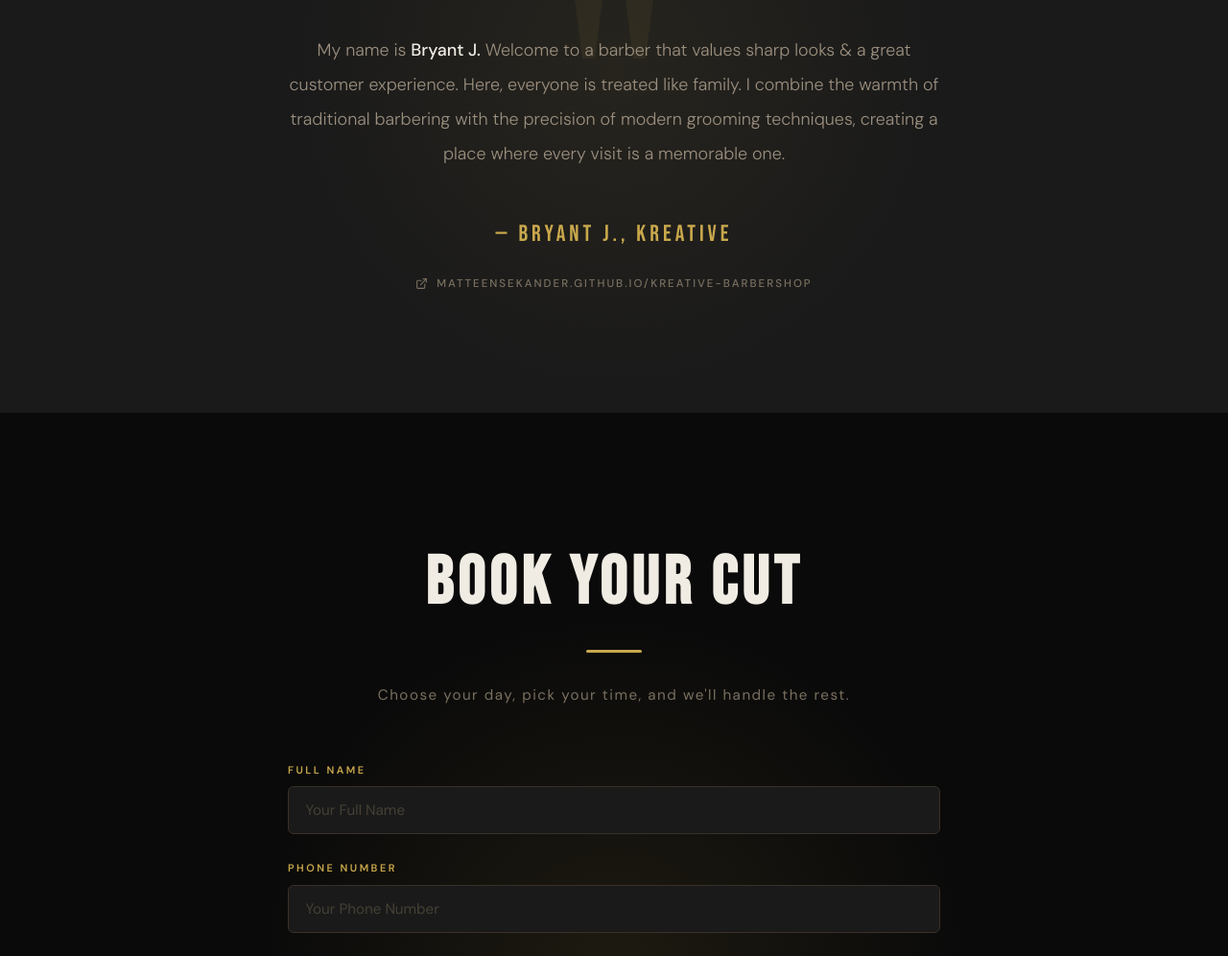
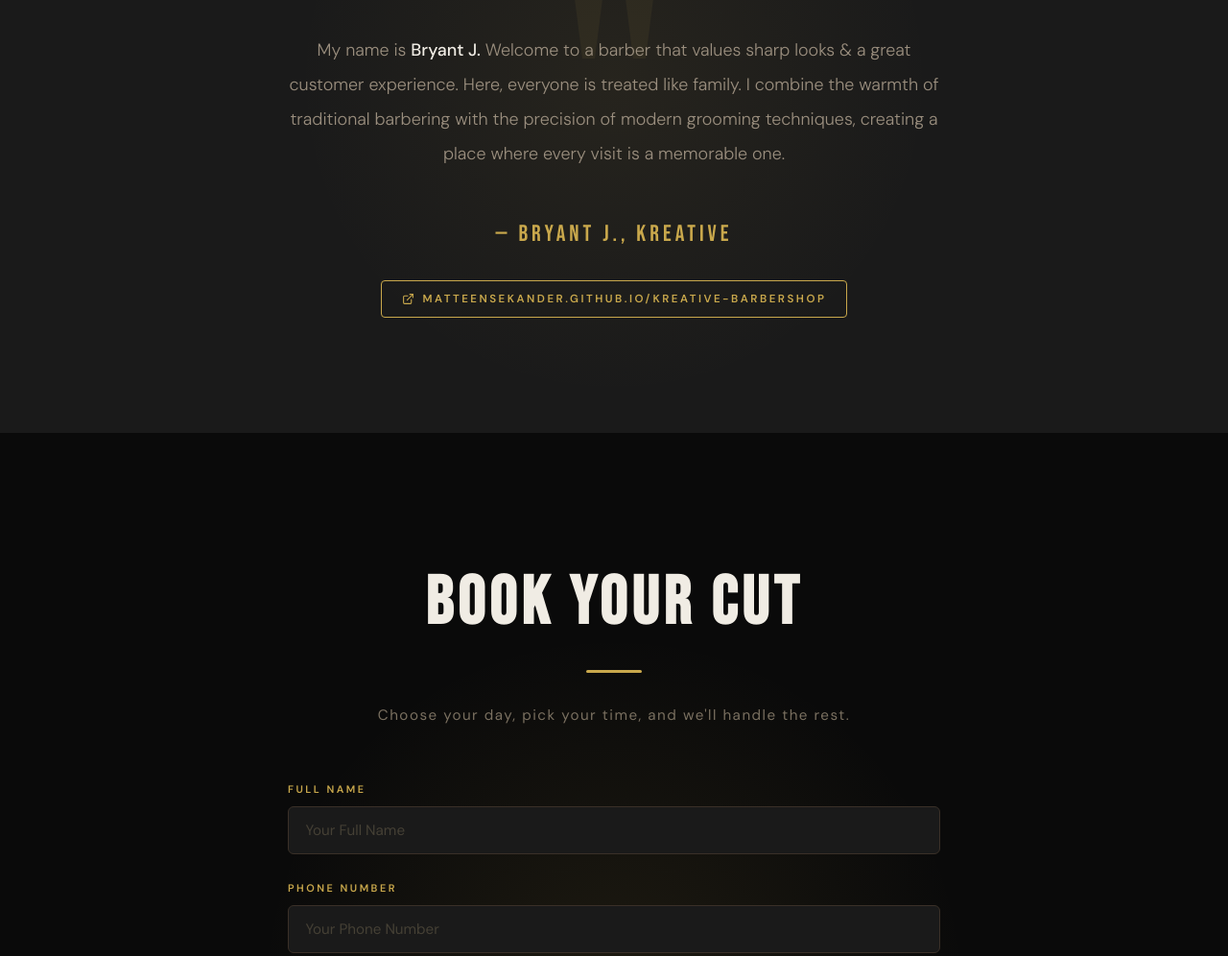
Before and after one commit to matteensekander/kreative-barbershop, a plain HTML site: page index.html in a window 1280 px wide. Shown: the part 2051-3047 px from the top of the page at 96% size. Drawn offline with Linux system fonts and the light colour scheme.

Commit message:
Make live site link visible — gold outlined button style

```diff
--- a/index.html
+++ b/index.html
@@ -443,18 +443,20 @@
       display: inline-flex;
       align-items: center;
       gap: 0.55rem;
-      margin-top: 1.4rem;
+      margin-top: 1.8rem;
       font-size: 0.72rem;
-      font-weight: 500;
-      letter-spacing: 2px;
+      font-weight: 600;
+      letter-spacing: 2.5px;
       text-transform: uppercase;
-      color: var(--muted);
+      color: var(--gold);
       text-decoration: none;
-      border-bottom: 1px solid transparent;
-      transition: color 0.3s, border-color 0.3s;
+      border: 1.5px solid var(--gold);
+      padding: 0.55rem 1.3rem;
+      border-radius: 4px;
+      transition: background 0.3s, color 0.3s;
     }
     .about-live-link svg { width: 13px; height: 13px; flex-shrink: 0; }
-    .about-live-link:hover { color: var(--gold); border-bottom-color: var(--gold); }
+    .about-live-link:hover { background: var(--gold); color: var(--black); }
 
     /* ============================================================
        BOOKING
```
